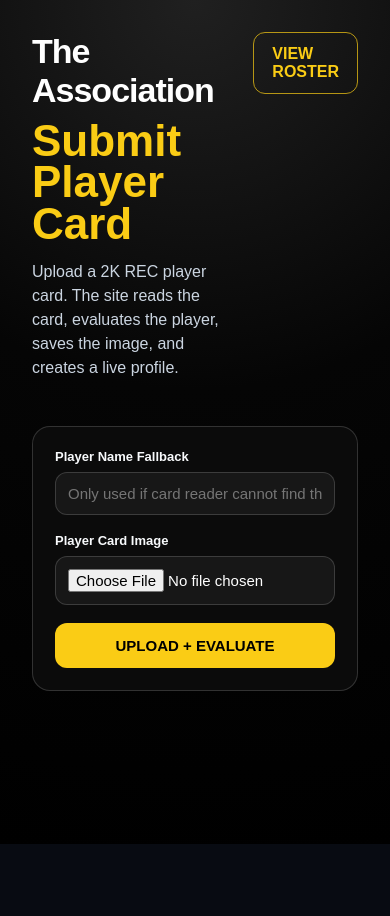
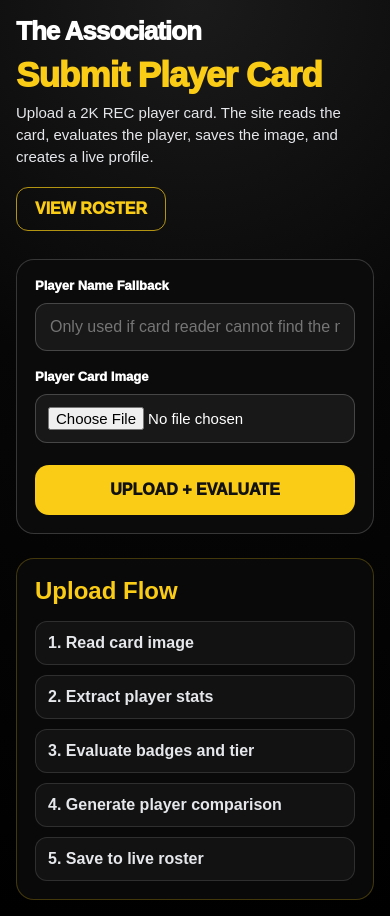
Before and after one commit to theassociationleague2k/association-mvp, a Next.js app: page /upload-test in a window 390 px wide. Before the commit the page ends 844 px from the top, so only its background shows below. Built offline with nearby package versions, Linux system fonts and the light colour scheme.

Commit message:
Improve mobile homepage and upload page

```diff
--- a/app/upload-test/page.tsx
+++ b/app/upload-test/page.tsx
@@ -1,6 +1,8 @@
 "use client";
 
+import Link from "next/link";
 import { useState } from "react";
+import type { CSSProperties } from "react";
 
 type ExtractedStats = {
   name: string;
@@ -33,6 +35,11 @@ type UploadResult = {
     profile_json: {
       playerName?: string;
       tier?: string;
+      styleAndRole?: {
+        comp?: string;
+        role?: string;
+        fit?: string;
+      };
     };
     created_at: string;
   };
@@ -55,6 +62,28 @@ function fileToDataUrl(file: File) {
   });
 }
 
+function formatStat(value: number | undefined | null, suffix = "") {
+  if (value === null || value === undefined || Number.isNaN(value)) return "—";
+  return `${value}${suffix}`;
+}
+
+function StatBox({
+  label,
+  value,
+  suffix = "",
+}: {
+  label: string;
+  value: number | undefined;
+  suffix?: string;
+}) {
+  return (
+    <div style={styles.statBox}>
+      <span style={styles.statLabel}>{label}</span>
+      <strong style={styles.statValue}>{formatStat(value, suffix)}</strong>
+    </div>
+  );
+}
+
 export default function UploadTestPage() {
   const [manualPlayerName, setManualPlayerName] = useState("");
   const [file, setFile] = useState<File | null>(null);
@@ -74,6 +103,7 @@ export default function UploadTestPage() {
     setLoading(true);
     setResult(null);
     setExtractedStats(null);
+    setStatusText("");
 
     try {
       setStatusText("Reading player card...");
@@ -109,7 +139,7 @@ export default function UploadTestPage() {
       const finalPlayerName =
         stats.name?.trim() || manualPlayerName.trim() || "Unknown Player";
 
-      setStatusText("Uploading and saving evaluated profile...");
+      setStatusText("Saving evaluated player profile...");
 
       const formData = new FormData();
       formData.append("playerName", finalPlayerName);
@@ -124,47 +154,58 @@ export default function UploadTestPage() {
       const uploadData = (await uploadResponse.json()) as UploadResult;
 
       if (!uploadResponse.ok || !uploadData.success) {
-        throw new Error(uploadData.error || "Upload failed.");
+        throw new Error(uploadData.error || "Upload save failed.");
+      }
+
+      if (!uploadData.player?.player_name || !uploadData.card?.id) {
+        throw new Error(
+          "Upload returned success, but no saved player/card came back."
+        );
       }
 
       setResult(uploadData);
       setStatusText("Saved.");
     } catch (error) {
       const message =
-        error instanceof Error ? error.message : "Something went wrong.";
+        error instanceof Error ? error.message : "Unknown upload error.";
 
+      setStatusText("Failed.");
       setResult({
         success: false,
         error: message,
       });
-
-      setStatusText("Failed.");
     } finally {
       setLoading(false);
     }
   }
 
-  const profilePlayerName =
-    result?.player?.player_name || extractedStats?.name || manualPlayerName;
+  const profileUrl = result?.player?.player_name
+    ? `/player/${encodeURIComponent(result.player.player_name)}`
+    : null;
 
   return (
     <main style={styles.page}>
       <header style={styles.header}>
         <div>
-          <div style={styles.logo}>The Association</div>
+          <Link href="/" style={styles.logo}>
+            The Association
+          </Link>
+
           <h1 style={styles.title}>Submit Player Card</h1>
+
           <p style={styles.subtitle}>
             Upload a 2K REC player card. The site reads the card, evaluates the
             player, saves the image, and creates a live profile.
           </p>
         </div>
 
-        <a href="/players" style={styles.navButton}>
+        <Link href="/players" style={styles.rosterButton}>
           View Roster
-        </a>
+        </Link>
       </header>
 
-      <section style={styles.panel}>
+      <section style={styles.layout}>
+        <section style={styles.uploadCard}>
           <label style={styles.label}>
             Player Name Fallback
             <input
@@ -180,7 +221,10 @@ export default function UploadTestPage() {
             <input
               type="file"
               accept="image/*"
-            onChange={(event) => setFile(event.target.files?.[0] ?? null)}
+              onChange={(event) => {
+                const selectedFile = event.target.files?.[0] ?? null;
+                setFile(selectedFile);
+              }}
               style={styles.fileInput}
             />
           </label>
@@ -189,56 +233,123 @@ export default function UploadTestPage() {
             onClick={handleUpload}
             disabled={loading}
             style={{
-            ...styles.button,
-            opacity: loading ? 0.65 : 1,
+              ...styles.uploadButton,
+              opacity: loading ? 0.7 : 1,
               cursor: loading ? "not-allowed" : "pointer",
             }}
           >
-          {loading ? "Processing..." : "Upload + Evaluate"}
+            {loading ? "Working..." : "Upload + Evaluate"}
           </button>
 
           {statusText && <p style={styles.status}>{statusText}</p>}
         </section>
 
+        <section style={styles.infoCard}>
+          <h2 style={styles.infoTitle}>Upload Flow</h2>
+
+          <div style={styles.flowList}>
+            <div style={styles.flowItem}>1. Read card image</div>
+            <div style={styles.flowItem}>2. Extract player stats</div>
+            <div style={styles.flowItem}>3. Evaluate badges and tier</div>
+            <div style={styles.flowItem}>4. Generate player comparison</div>
+            <div style={styles.flowItem}>5. Save to live roster</div>
+          </div>
+        </section>
+      </section>
+
       {extractedStats && (
-        <section style={styles.statsPanel}>
+        <section style={styles.resultsCard}>
+          <div style={styles.resultsHeader}>
+            <div>
               <h2 style={styles.sectionTitle}>Extracted Stats</h2>
+              <p style={styles.sectionSubtext}>
+                These are the numbers read from the uploaded card before saving.
+              </p>
+            </div>
 
-          <div style={styles.statsGrid}>
-            <div>Player: {extractedStats.name}</div>
-            <div>Games: {extractedStats.games}</div>
-            <div>Points: {extractedStats.points}</div>
-            <div>Assists: {extractedStats.assists}</div>
-            <div>Rebounds: {extractedStats.rebounds}</div>
-            <div>Steals: {extractedStats.steals}</div>
-            <div>Blocks: {extractedStats.blocks}</div>
-            <div>FG%: {extractedStats.fgPct}</div>
-            <div>3PT%: {extractedStats.threePct}</div>
-            <div>FT%: {extractedStats.ftPct}</div>
-            <div>Win%: {extractedStats.winPct}</div>
+            <strong style={styles.playerName}>{extractedStats.name}</strong>
+          </div>
+
+          <div style={styles.statGrid}>
+            <StatBox label="Games" value={extractedStats.games} />
+            <StatBox label="Points" value={extractedStats.points} />
+            <StatBox label="Rebounds" value={extractedStats.rebounds} />
+            <StatBox label="Assists" value={extractedStats.assists} />
+            <StatBox label="Steals" value={extractedStats.steals} />
+            <StatBox label="Blocks" value={extractedStats.blocks} />
+            <StatBox label="Turnovers" value={extractedStats.turnovers} />
+            <StatBox label="Fouls" value={extractedStats.fouls} />
+            <StatBox label="FG%" value={extractedStats.fgPct} suffix="%" />
+            <StatBox label="3PT%" value={extractedStats.threePct} suffix="%" />
+            <StatBox label="FT%" value={extractedStats.ftPct} suffix="%" />
+            <StatBox label="WIN%" value={extractedStats.winPct} suffix="%" />
           </div>
         </section>
       )}
 
       {result && (
-        <section style={result.success ? styles.successBox : styles.errorBox}>
-          <h2>{result.success ? "Saved Online" : "Upload Failed"}</h2>
+        <section
+          style={{
+            ...styles.finalCard,
+            borderColor: result.success
+              ? "rgba(34,197,94,0.65)"
+              : "rgba(248,113,113,0.75)",
+            background: result.success
+              ? "rgba(6,78,59,0.18)"
+              : "rgba(127,29,29,0.36)",
+          }}
+        >
+          <h2 style={styles.finalTitle}>
+            {result.success ? "Player Saved" : "Upload Failed"}
+          </h2>
 
-          <p>{result.message || result.error}</p>
+          {result.success ? (
+            <>
+              <p style={styles.finalText}>
+                {result.message || "Player card was saved successfully."}
+              </p>
 
-          {result.success && profilePlayerName && (
-            <div style={styles.linkRow}>
-              <a
-                href={`/player/${encodeURIComponent(profilePlayerName)}`}
-                style={styles.primaryLink}
-              >
-                Open Full Profile →
-              </a>
+              <div style={styles.savedDetails}>
+                <div>
+                  <span style={styles.smallLabel}>Player</span>
+                  <strong>{result.player?.player_name ?? "Unknown"}</strong>
+                </div>
 
-              <a href="/players" style={styles.secondaryLink}>
-                View Live Roster
-              </a>
+                <div>
+                  <span style={styles.smallLabel}>Tier</span>
+                  <strong>
+                    {result.card?.profile_json?.tier ??
+                      result.card?.profile_json?.styleAndRole?.role ??
+                      "Saved"}
+                  </strong>
                 </div>
+              </div>
+
+              {result.card?.profile_json?.styleAndRole?.fit && (
+                <div style={styles.compBox}>
+                  <span style={styles.smallLabel}>Player Comparison</span>
+                  <p style={styles.compText}>
+                    {result.card.profile_json.styleAndRole.fit}
+                  </p>
+                </div>
+              )}
+
+              <div style={styles.actionRow}>
+                {profileUrl && (
+                  <Link href={profileUrl} style={styles.profileButton}>
+                    Open Player Profile
+                  </Link>
+                )}
+
+                <Link href="/players" style={styles.secondaryAction}>
+                  View Roster
+                </Link>
+              </div>
+            </>
+          ) : (
+            <pre style={styles.errorText}>
+              {result.error || "Unknown upload failure."}
+            </pre>
           )}
         </section>
       )}
@@ -246,170 +357,316 @@ export default function UploadTestPage() {
   );
 }
 
-const styles: Record<string, React.CSSProperties> = {
+const styles: Record<string, CSSProperties> = {
   page: {
     minHeight: "100vh",
     background:
-      "radial-gradient(circle at top, #202020 0%, #050505 45%, #000 100%)",
+      "radial-gradient(circle at top, #1b1b1b 0%, #060606 42%, #000 100%)",
     color: "white",
-    padding: "32px",
+    padding: "clamp(16px, 4vw, 32px)",
     fontFamily: "Arial, Helvetica, sans-serif",
+    boxSizing: "border-box",
+    overflowX: "hidden",
   },
 
   header: {
     display: "flex",
     justifyContent: "space-between",
-    gap: "24px",
     alignItems: "flex-start",
-    marginBottom: "30px",
+    gap: "20px",
+    flexWrap: "wrap",
+    marginBottom: "28px",
   },
 
   logo: {
-    fontSize: "34px",
-    fontWeight: 900,
+    color: "white",
+    textDecoration: "none",
+    fontSize: "clamp(26px, 6vw, 40px)",
+    fontWeight: 950,
     letterSpacing: "-1px",
   },
 
   title: {
-    fontSize: "44px",
-    margin: "10px 0 8px",
+    margin: "10px 0",
     color: "#facc15",
+    fontSize: "clamp(34px, 9vw, 56px)",
+    lineHeight: 1,
+    fontWeight: 950,
+    letterSpacing: "-1px",
   },
 
   subtitle: {
-    color: "#cbd5e1",
-    maxWidth: "760px",
-    lineHeight: 1.5,
+    margin: 0,
+    maxWidth: "820px",
+    color: "#e5e7eb",
+    lineHeight: 1.45,
+    fontSize: "clamp(15px, 3.5vw, 18px)",
   },
 
-  navButton: {
+  rosterButton: {
+    color: "#facc15",
     border: "1px solid rgba(250,204,21,0.7)",
-    color: "#facc15",
     textDecoration: "none",
     padding: "12px 18px",
     borderRadius: "12px",
-    fontWeight: 900,
+    fontWeight: 950,
     textTransform: "uppercase",
+    whiteSpace: "nowrap",
   },
 
-  panel: {
+  layout: {
+    display: "grid",
+    gridTemplateColumns: "repeat(auto-fit, minmax(280px, 520px))",
+    gap: "24px",
+    alignItems: "stretch",
+    marginTop: "28px",
+  },
+
+  uploadCard: {
+    width: "100%",
     maxWidth: "520px",
+    border: "1px solid rgba(255,255,255,0.18)",
     background: "rgba(12,12,12,0.96)",
-    border: "1px solid rgba(255,255,255,0.16)",
     borderRadius: "18px",
-    padding: "22px",
+    padding: "clamp(18px, 4vw, 24px)",
+    boxSizing: "border-box",
+  },
+
+  infoCard: {
+    width: "100%",
+    maxWidth: "520px",
+    border: "1px solid rgba(250,204,21,0.24)",
+    background: "rgba(12,12,12,0.76)",
+    borderRadius: "18px",
+    padding: "clamp(18px, 4vw, 24px)",
+    boxSizing: "border-box",
+  },
+
+  infoTitle: {
+    margin: "0 0 16px",
+    color: "#facc15",
+    fontSize: "24px",
+  },
+
+  flowList: {
     display: "flex",
     flexDirection: "column",
-    gap: "18px",
+    gap: "10px",
+  },
+
+  flowItem: {
+    border: "1px solid rgba(255,255,255,0.12)",
+    borderRadius: "12px",
+    padding: "12px",
+    color: "#e5e7eb",
+    fontWeight: 800,
+    background: "rgba(255,255,255,0.04)",
   },
 
   label: {
-    display: "flex",
-    flexDirection: "column",
-    gap: "8px",
-    fontWeight: 800,
-    color: "#f8fafc",
+    display: "block",
+    color: "white",
+    fontWeight: 950,
+    marginBottom: "18px",
   },
 
   input: {
-    background: "#171717",
+    display: "block",
+    width: "100%",
+    marginTop: "10px",
+    background: "rgba(255,255,255,0.055)",
+    border: "1px solid rgba(255,255,255,0.2)",
+    borderRadius: "12px",
     color: "white",
-    border: "1px solid rgba(255,255,255,0.16)",
-    borderRadius: "12px",
-    padding: "12px",
-    fontSize: "15px",
+    padding: "14px",
+    fontSize: "16px",
+    boxSizing: "border-box",
   },
 
   fileInput: {
-    background: "#171717",
+    display: "block",
+    width: "100%",
+    marginTop: "10px",
+    background: "rgba(255,255,255,0.055)",
+    border: "1px solid rgba(255,255,255,0.2)",
+    borderRadius: "12px",
     color: "white",
-    border: "1px solid rgba(255,255,255,0.16)",
-    borderRadius: "12px",
     padding: "12px",
     fontSize: "15px",
+    boxSizing: "border-box",
   },
 
-  button: {
+  uploadButton: {
+    width: "100%",
     background: "#facc15",
-    color: "black",
+    color: "#111",
     border: "none",
-    borderRadius: "12px",
-    padding: "14px",
-    fontSize: "15px",
-    fontWeight: 900,
+    borderRadius: "14px",
+    padding: "16px",
+    fontWeight: 950,
     textTransform: "uppercase",
+    fontSize: "16px",
+    marginTop: "4px",
   },
 
   status: {
+    margin: "18px 0 0",
     color: "#facc15",
-    fontWeight: 800,
-    margin: 0,
+    fontWeight: 950,
   },
 
-  statsPanel: {
-    marginTop: "24px",
-    maxWidth: "720px",
+  resultsCard: {
+    marginTop: "26px",
+    width: "100%",
+    border: "1px solid rgba(255,255,255,0.16)",
     background: "rgba(12,12,12,0.96)",
-    border: "1px solid rgba(0,188,255,0.35)",
     borderRadius: "18px",
-    padding: "22px",
+    padding: "clamp(18px, 4vw, 24px)",
+    boxSizing: "border-box",
+  },
+
+  resultsHeader: {
+    display: "flex",
+    justifyContent: "space-between",
+    alignItems: "flex-start",
+    gap: "16px",
+    flexWrap: "wrap",
+    marginBottom: "18px",
   },
 
   sectionTitle: {
-    marginTop: 0,
-    color: "#38bdf8",
+    margin: 0,
+    color: "#facc15",
+    fontSize: "28px",
+  },
+
+  sectionSubtext: {
+    margin: "8px 0 0",
+    color: "#cbd5e1",
+  },
+
+  playerName: {
+    color: "white",
+    fontSize: "22px",
+    wordBreak: "break-word",
+  },
+
+  statGrid: {
+    display: "grid",
+    gridTemplateColumns: "repeat(auto-fit, minmax(120px, 1fr))",
+    gap: "12px",
+  },
+
+  statBox: {
+    border: "1px solid rgba(255,255,255,0.13)",
+    borderRadius: "14px",
+    padding: "14px",
+    background: "rgba(255,255,255,0.045)",
+    minWidth: 0,
+  },
+
+  statLabel: {
+    display: "block",
+    color: "#94a3b8",
+    fontSize: "12px",
+    fontWeight: 950,
     textTransform: "uppercase",
     letterSpacing: "1px",
   },
 
-  statsGrid: {
-    display: "grid",
-    gridTemplateColumns: "repeat(auto-fit, minmax(150px, 1fr))",
-    gap: "10px",
-    fontFamily: "monospace",
-    fontWeight: 800,
+  statValue: {
+    display: "block",
+    marginTop: "8px",
+    color: "white",
+    fontSize: "22px",
   },
 
-  successBox: {
-    marginTop: "24px",
-    maxWidth: "720px",
-    background: "rgba(6,78,59,0.35)",
-    border: "1px solid rgba(34,197,94,0.6)",
+  finalCard: {
+    marginTop: "26px",
+    width: "100%",
+    maxWidth: "860px",
+    border: "1px solid",
     borderRadius: "18px",
-    padding: "22px",
+    padding: "clamp(18px, 4vw, 24px)",
+    boxSizing: "border-box",
   },
 
-  errorBox: {
-    marginTop: "24px",
-    maxWidth: "720px",
-    background: "rgba(127,29,29,0.35)",
-    border: "1px solid rgba(248,113,113,0.6)",
-    borderRadius: "18px",
-    padding: "22px",
+  finalTitle: {
+    margin: "0 0 14px",
+    fontSize: "30px",
   },
 
-  linkRow: {
+  finalText: {
+    margin: 0,
+    color: "#e5e7eb",
+    lineHeight: 1.45,
+  },
+
+  savedDetails: {
+    display: "grid",
+    gridTemplateColumns: "repeat(auto-fit, minmax(180px, 1fr))",
+    gap: "14px",
+    marginTop: "18px",
+  },
+
+  smallLabel: {
+    display: "block",
+    color: "#94a3b8",
+    fontSize: "12px",
+    fontWeight: 950,
+    textTransform: "uppercase",
+    letterSpacing: "1px",
+    marginBottom: "6px",
+  },
+
+  compBox: {
+    marginTop: "18px",
+    border: "1px solid rgba(250,204,21,0.28)",
+    borderRadius: "14px",
+    padding: "16px",
+    background: "rgba(0,0,0,0.22)",
+  },
+
+  compText: {
+    margin: 0,
+    color: "#e5e7eb",
+    lineHeight: 1.55,
+    overflowWrap: "anywhere",
+  },
+
+  actionRow: {
     display: "flex",
     flexWrap: "wrap",
     gap: "12px",
-    marginTop: "16px",
+    marginTop: "20px",
   },
 
-  primaryLink: {
+  profileButton: {
     background: "#facc15",
-    color: "black",
+    color: "#111",
     textDecoration: "none",
-    padding: "12px 16px",
     borderRadius: "12px",
-    fontWeight: 900,
+    padding: "13px 16px",
+    fontWeight: 950,
+    textTransform: "uppercase",
   },
 
-  secondaryLink: {
-    border: "1px solid rgba(250,204,21,0.7)",
+  secondaryAction: {
     color: "#facc15",
+    border: "1px solid rgba(250,204,21,0.55)",
     textDecoration: "none",
-    padding: "12px 16px",
     borderRadius: "12px",
-    fontWeight: 900,
+    padding: "13px 16px",
+    fontWeight: 950,
+    textTransform: "uppercase",
+  },
+
+  errorText: {
+    whiteSpace: "pre-wrap",
+    overflowWrap: "anywhere",
+    color: "#fecaca",
+    margin: 0,
+    lineHeight: 1.5,
+    fontFamily: "monospace",
   },
 };
```
Also changed, not shown: app/page.tsx (+11 -8 lines). Lines whose indentation alone changed are shown as unchanged.
